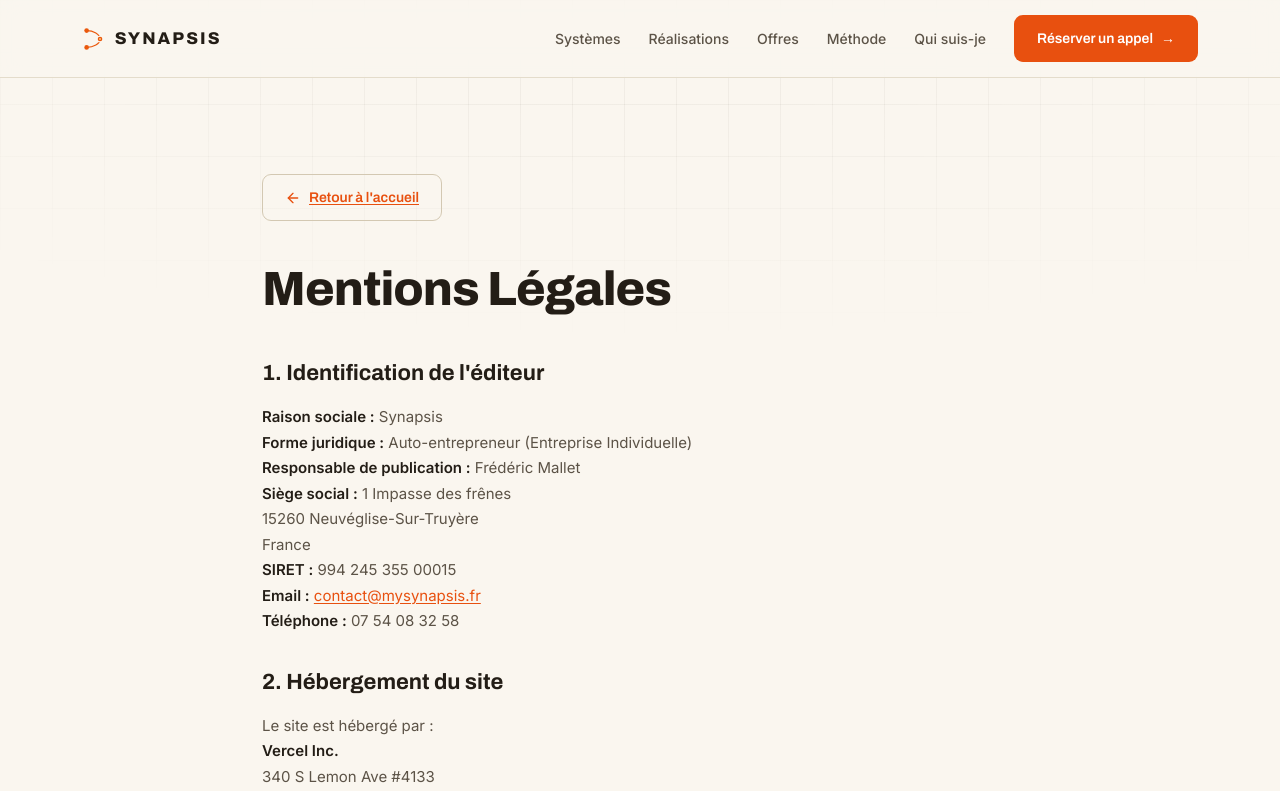
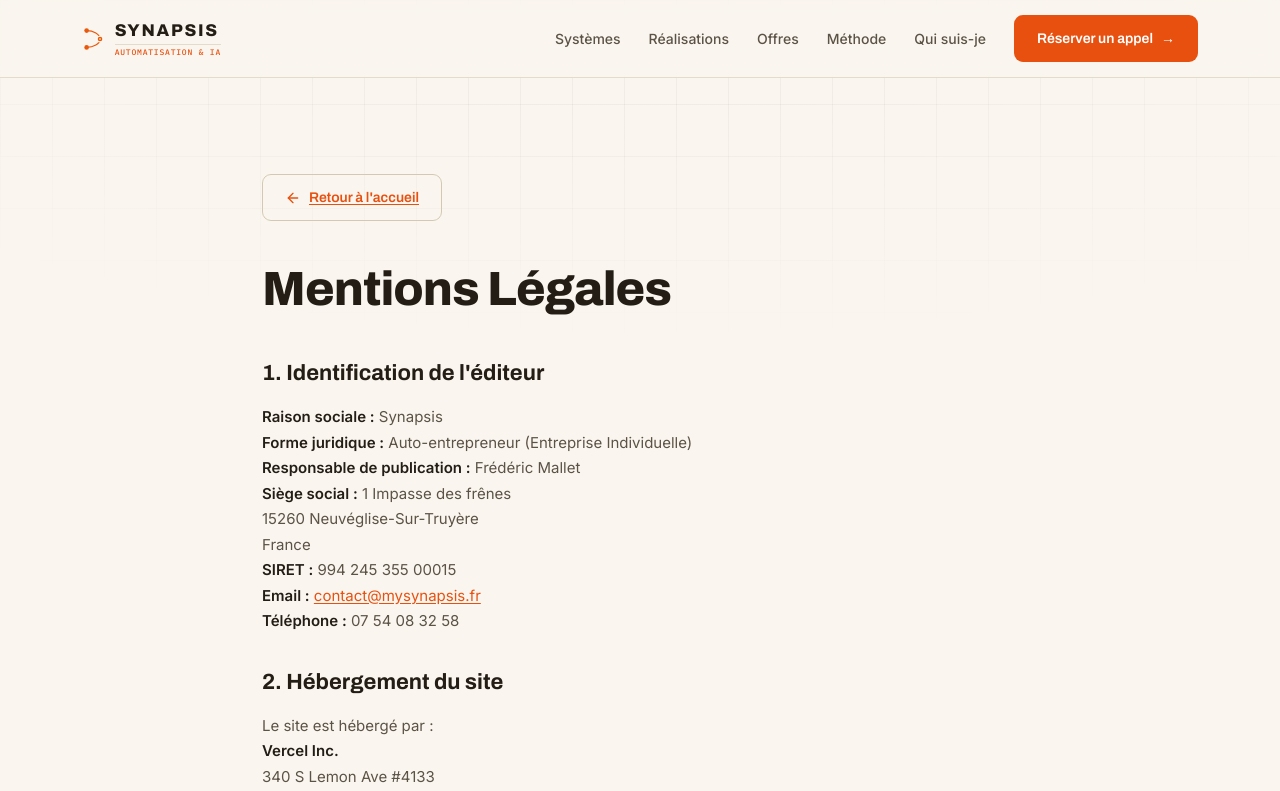
Before and after one commit to Sokaao/my-better-t-app, a Next.js app in the folder apps/web/: page /mentions-legales in a window 1280 px wide. Shown: the top 791 px of the page. Built offline with nearby package versions, Linux system fonts and the light colour scheme.

Commit message:
Logo nav avec tagline Automatisation & IA

```diff
--- a/apps/web/src/components/site-nav.tsx
+++ b/apps/web/src/components/site-nav.tsx
@@ -10,7 +10,10 @@ export default function SiteNav() {
 			<div className="s-nav-in">
 				<Link href="/" className="s-logo">
 					<SynapsisMark className="mark" />
-					SYNAPSIS
+					<span className="s-logo-text">
+						<span className="s-logo-word">SYNAPSIS</span>
+						<span className="s-logo-tagline">Automatisation &amp; IA</span>
+					</span>
 				</Link>
 				<div className="s-nav-links">
 					<Link href="/#solutions">Systèmes</Link>
--- a/apps/web/src/index.css
+++ b/apps/web/src/index.css
@@ -259,6 +259,30 @@ body {
 .s-logo:hover .mark {
   transform: scale(1.1);
 }
+.s-logo-text {
+  display: flex;
+  flex-direction: column;
+  line-height: 1;
+}
+.s-logo-word {
+  font-family: var(--font-archivo), sans-serif;
+  font-weight: 800;
+  letter-spacing: 0.1em;
+  font-size: 17px;
+  color: var(--ink);
+}
+.s-logo-tagline {
+  font-family: var(--font-ibm-plex-mono), monospace;
+  font-weight: 500;
+  font-size: 8px;
+  letter-spacing: 0.1em;
+  color: var(--orange);
+  text-transform: uppercase;
+  margin-top: 5px;
+  padding-top: 3px;
+  border-top: 1px solid var(--line);
+  white-space: nowrap;
+}
 .s-nav-links {
   display: flex;
   gap: 28px;
```
